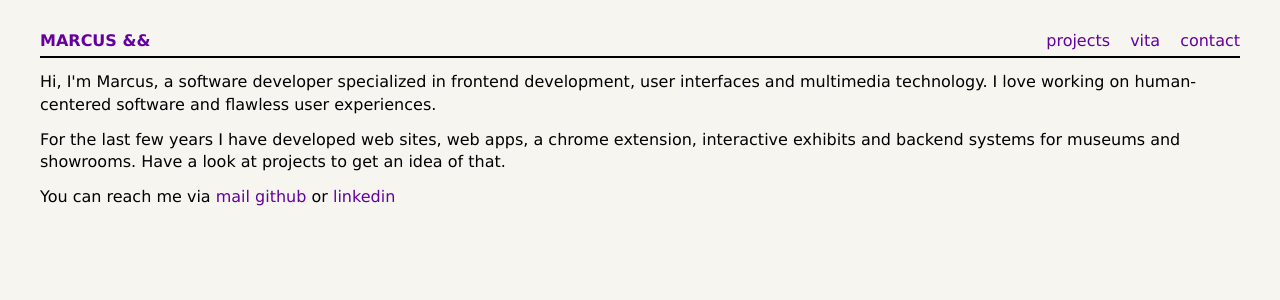
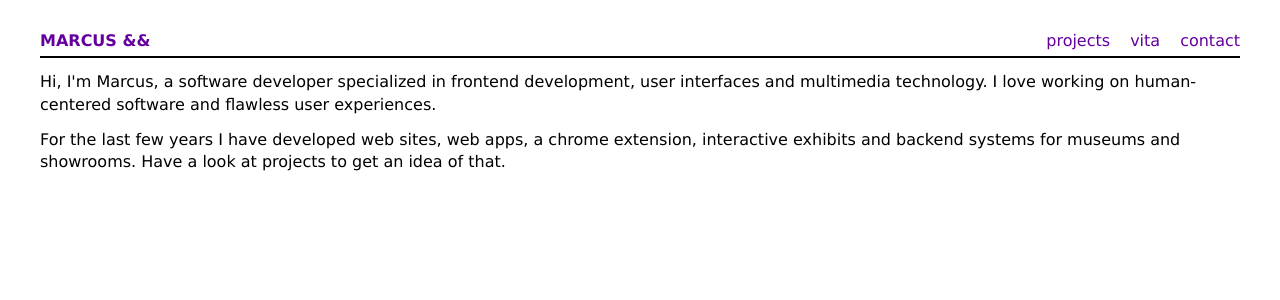
Before and after one commit to marcusand/website-2022, a SvelteKit app: page / in a window 1280 px wide. Shown: the top 300 px of the page. Built offline with nearby package versions, Linux system fonts and the light colour scheme; a web font is replaced by a local one.

Commit message:
delete links component

```diff
--- a/src/components/home/Links.svelte
+++ /dev/null
@@ -1,19 +0,0 @@
-<script lang="ts">
-  import type { Link } from '$content/types';
-
-  export let links: Array<Link>;
-</script>
-
-<p>
-  You can reach me via
-  {#each links as link, index}
-    <span>
-      {#if index === links.length - 1}
-        or
-      {/if}
-      <a href={link.href} target="__blank">
-        {link.title}
-      </a>
-    </span>
-  {/each}
-</p>
--- a/src/routes/+page.svelte
+++ b/src/routes/+page.svelte
@@ -1,7 +1,6 @@
 <script lang="ts">
   // import Project from '../components/home/project/index.svelte';
   // import EqualWidthGrid from '../components/EqualWidthGrid.svelte';
-  import Links from '../components/home/Links.svelte';
   // import type { Project as TProject } from '$content/types';
 
   import personData from '$content/person.yaml';
@@ -13,7 +12,6 @@
 </script>
 
 <p>{@html description}</p>
-<Links {links} />
 <!-- <Section>
   <h2>Professional Projects</h2>
   <EqualWidthGrid>
--- a/src/style/global.css
+++ b/src/style/global.css
@@ -23,7 +23,8 @@
 
 html,
 body {
-  background: #f6f5f0;
+  /* background: #f6f5f0; */
+  background: white;
   font-family: Objectivity, Verdana, sans-serif;
   line-height: 1.4;
   font-size: 1rem;
```
